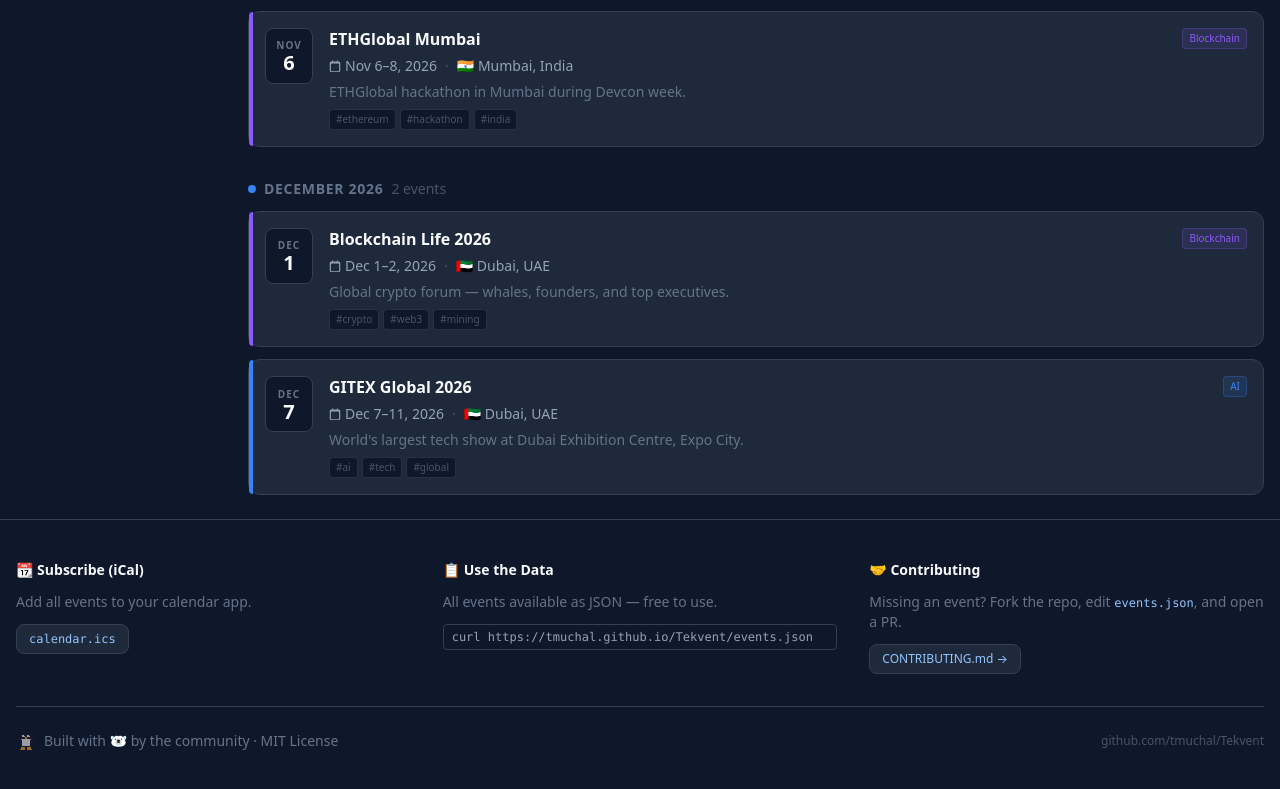
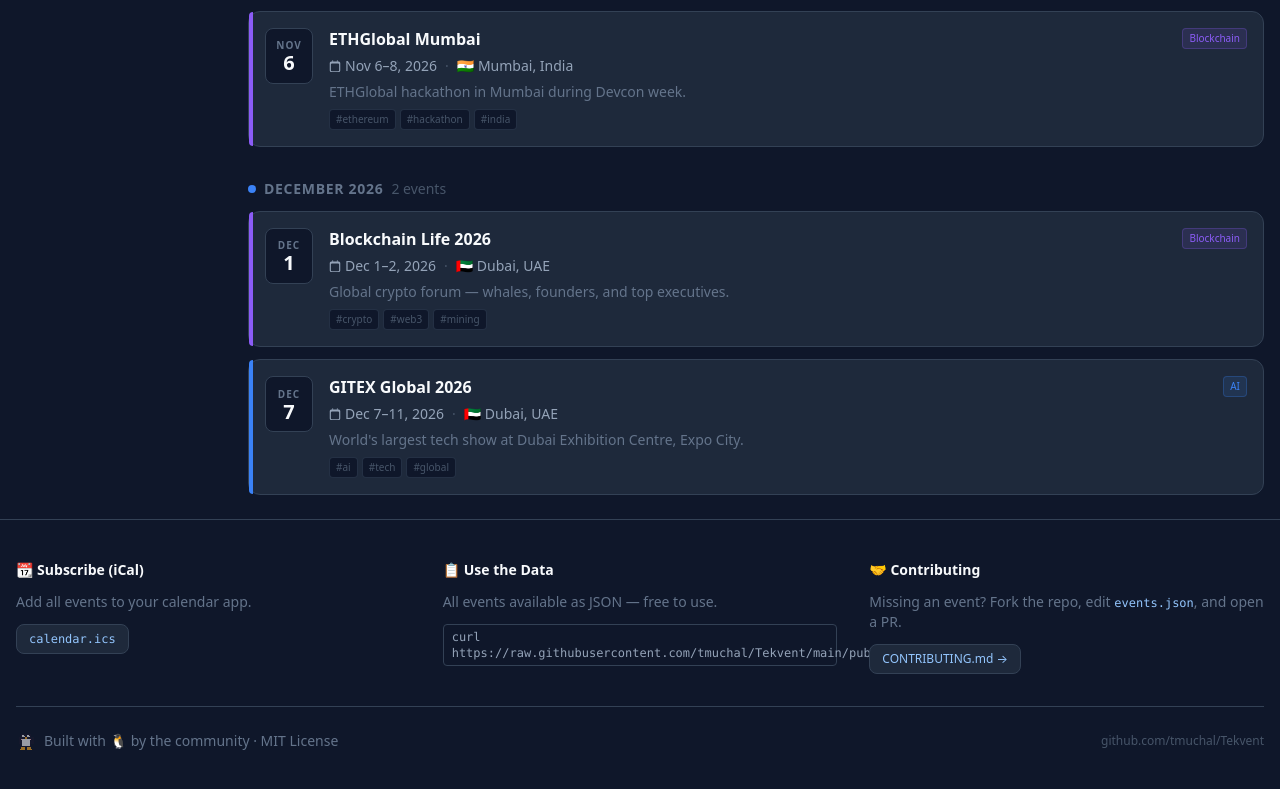
Before and after one commit to tmuchal/Tekvent, a Next.js app: page /Tekvent/ in a window 1280 px wide. Shown: the part 4329-5118 px from the top of the page. Built offline with nearby package versions, Linux system fonts and the light colour scheme.

Commit message:
fix: replace bear emoji with penguin in footer, fix broken events.json URL

```diff
--- a/src/components/Footer.tsx
+++ b/src/components/Footer.tsx
@@ -27,7 +27,7 @@ export default function Footer() {
             </p>
             <div className="flex flex-col gap-1.5">
               <code className="text-xs text-[#94A3B8] bg-[#0F172A] border border-[#334155] px-2 py-1 rounded font-mono block">
-                curl https://tmuchal.github.io/Tekvent/events.json
+                curl https://raw.githubusercontent.com/tmuchal/Tekvent/main/public/events.json
               </code>
             </div>
           </div>
@@ -61,7 +61,7 @@ export default function Footer() {
               className="opacity-60"
               unoptimized
             />
-            <span>Built with 🐻‍❄️ by the community · MIT License</span>
+            <span>Built with 🐧 by the community · MIT License</span>
           </div>
           <a
             href="https://github.com/tmuchal/Tekvent"
```
